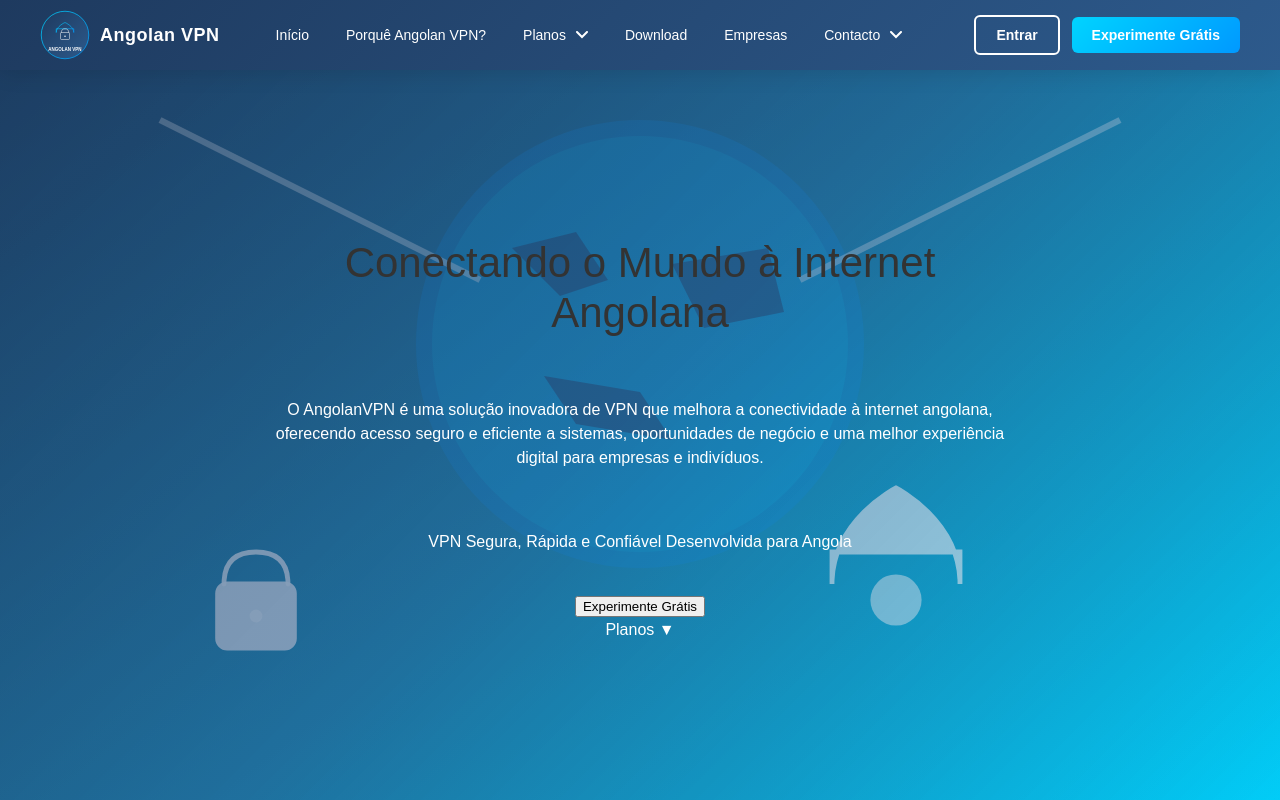
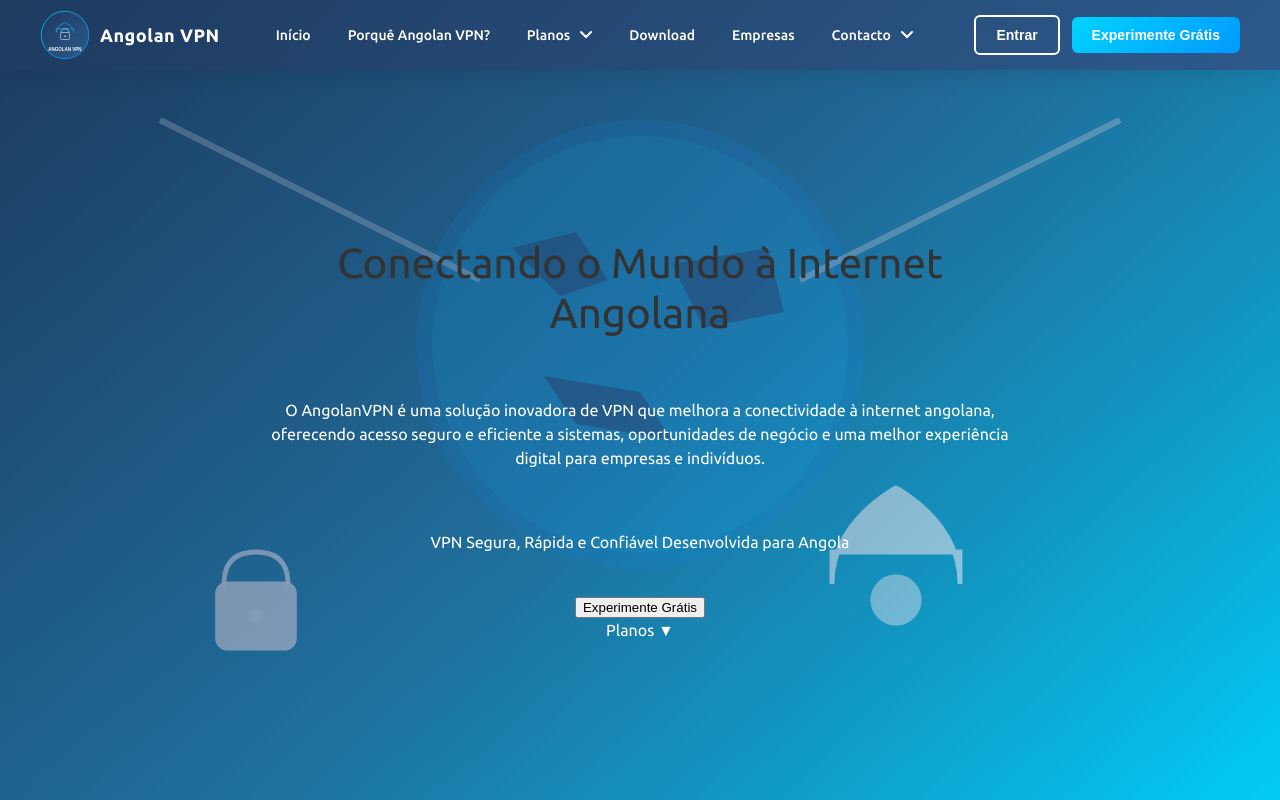
Before and after one commit to GeovanyFilipe/Projeto-do-Estagio-, an Angular app: page / in a window 1280 px wide. Shown: the top 800 px of the page. Built offline with nearby package versions, Linux system fonts and the light colour scheme.

Commit message:
Update font family to 'Ubuntu' in styles and ensure proper link inclusion in index.html

```diff
--- a/src/index.html
+++ b/src/index.html
@@ -6,6 +6,7 @@
   <base href="/">
   <meta name="viewport" content="width=device-width, initial-scale=1">
   <link rel="icon" type="image/x-icon" href="favicon.ico">
+  <link href="https://fonts.googleapis.com/css2?family=Ubuntu:wght@300;400;500;700&display=swap" rel="stylesheet">
 
   <link rel="stylesheet" href="/css/uikit.min.css" />
   <script src="/js/uikit.min.js"></script>
--- a/src/styles.css
+++ b/src/styles.css
@@ -1,7 +1,7 @@
 body {
-  font-family: Arial, sans-serif;
+  font-family: 'Ubuntu', sans-serif;
 }
 
 h1, h2, h3, h4, h5, h6, p, a, li, span, div {
-  font-family: Arial, sans-serif;
+  font-family: 'Ubuntu', sans-serif;
 }
```
